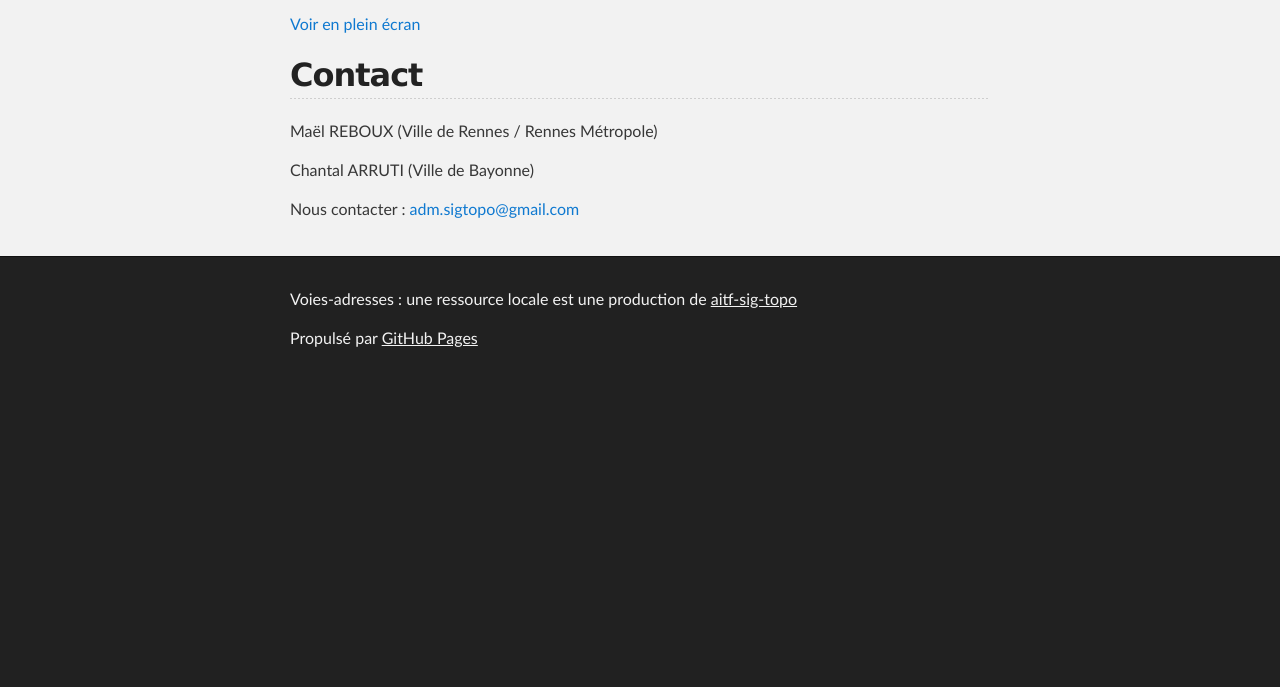
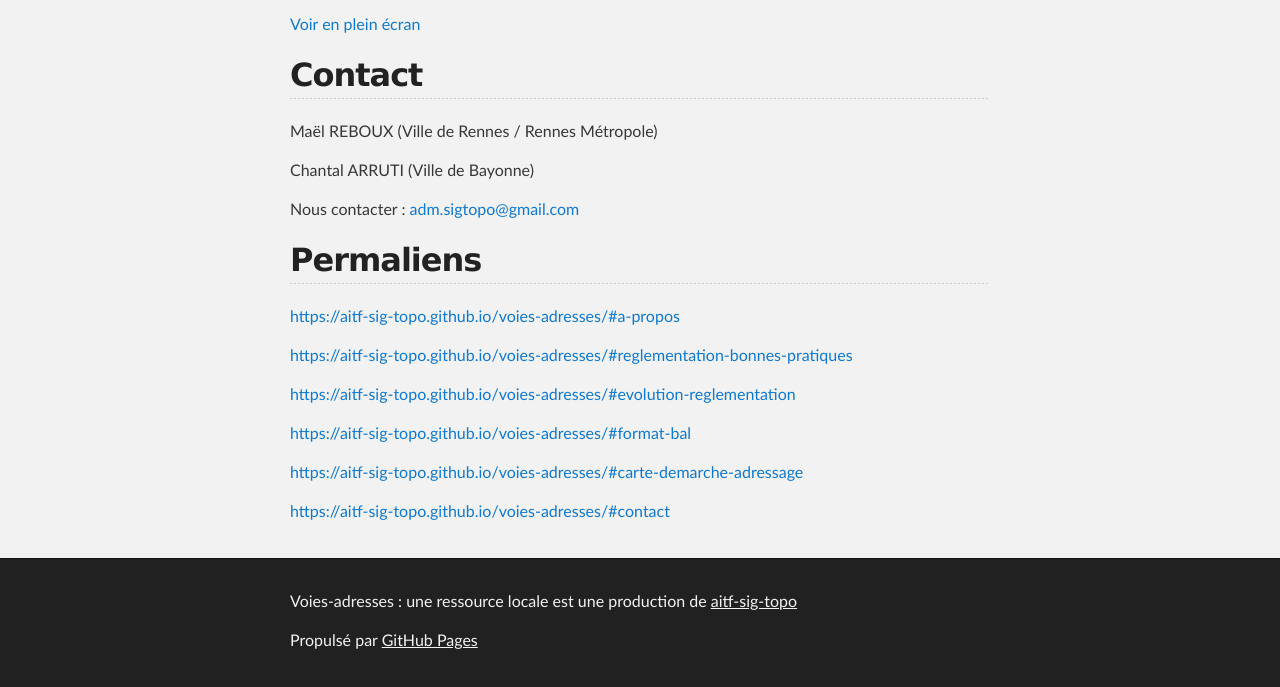
Before and after one commit to aitf-sig-topo/voies-adresses, a Jekyll site: the page built from docs/index.md, in a window 1280 px wide and 900 px high, scrolled down 2948 px, cut to the strip 213-900 px from the top of the window. Built offline with Jekyll 4.4.1, drawn with Linux system fonts in a browser that asks for light colours; our own code applies the rules of GitHub Pages for plain Markdown files; before the commit the page ends 3546 px from its top, so only the background shows below that.

Commit message:
permaliens

```diff
--- a/docs/index.md
+++ b/docs/index.md
@@ -73,3 +73,20 @@ Maël REBOUX (Ville de Rennes / Rennes Métropole)
 Chantal ARRUTI (Ville de Bayonne)
 
 Nous contacter : [adm.sigtopo@gmail.com]()
+
+
+## <a name="permaliens"></a> Permaliens
+
+
+
+[https://aitf-sig-topo.github.io/voies-adresses/#a-propos](https://aitf-sig-topo.github.io/voies-adresses/#a-propos)
+
+[https://aitf-sig-topo.github.io/voies-adresses/#reglementation-bonnes-pratiques](https://aitf-sig-topo.github.io/voies-adresses/#reglementation-bonnes-pratiques)
+
+[https://aitf-sig-topo.github.io/voies-adresses/#evolution-reglementation](https://aitf-sig-topo.github.io/voies-adresses/#evolution-reglementation)
+
+[https://aitf-sig-topo.github.io/voies-adresses/#format-bal](https://aitf-sig-topo.github.io/voies-adresses/#format-bal)
+
+[https://aitf-sig-topo.github.io/voies-adresses/#carte-demarche-adressage](https://aitf-sig-topo.github.io/voies-adresses/#carte-demarche-adressage)
+
+[https://aitf-sig-topo.github.io/voies-adresses/#contact](https://aitf-sig-topo.github.io/voies-adresses/#contact)
--- a/docs/urls.txt
+++ b/docs/urls.txt
@@ -3,4 +3,5 @@ https://aitf-sig-topo.github.io/voies-adresses/#a-propos
 https://aitf-sig-topo.github.io/voies-adresses/#reglementation-bonnes-pratiques
 https://aitf-sig-topo.github.io/voies-adresses/#evolution-reglementation
 https://aitf-sig-topo.github.io/voies-adresses/#format-bal
+https://aitf-sig-topo.github.io/voies-adresses/#carte-demarche-adressage
 https://aitf-sig-topo.github.io/voies-adresses/#contact
```
